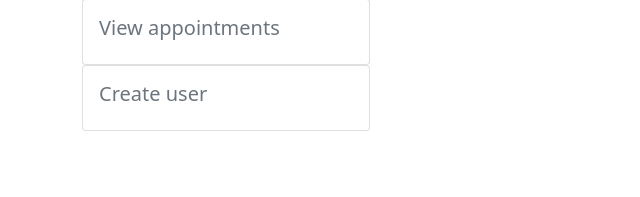
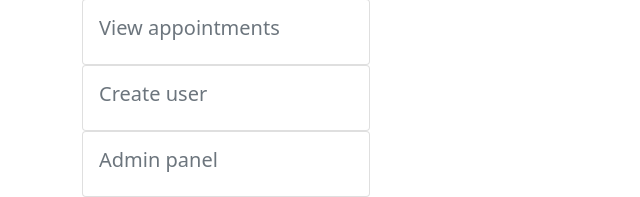
Before and after one commit to AcidSkull/projekt-medyczny, a Django app: page / in a window 1280 px wide. Shown: the part 681-878 px from the top of the page, without its empty margins (0-640 px from the left). Before the commit the page ends 812 px from the top, so only its background shows below. Run offline with Django 4.2, Linux system fonts and the light colour scheme; the visitor is signed in with stand-in values (Sample User, id 1).

Commit message:
admin panel access from dropdown/home menu

```diff
--- a/adt/main/templates/main/base.html
+++ b/adt/main/templates/main/base.html
@@ -29,6 +29,9 @@
                   <a class="dropdown-item" href="/create/diagnosiscode">Create diagnosis code</a>
                   <a class="dropdown-item" href="/view/patient">View patients</a>
                   <a class="dropdown-item" href="/view/appointment">View appointments</a>
+                  {% if request.user.is_superuser %}
+                  <a class="dropdown-item" href="/admin">Admin panel</a>
+                  {% endif %}
               </div>
             </div>
 
--- a/adt/main/templates/main/home.html
+++ b/adt/main/templates/main/home.html
@@ -93,5 +93,16 @@
             </div>
         </a>
     </div>
+    {% if request.user.is_superuser %}
+        <div>
+        <a href="/admin" class="text-decoration-none link-secondary">
+            <div class="card" style="width: 18rem;">
+              <div class="card-body">
+                <h5 class="card-title">Admin panel</h5>
+              </div>
+            </div>
+        </a>
+    </div>
+    {% endif %}
 </div>
 {% endblock %}
```
